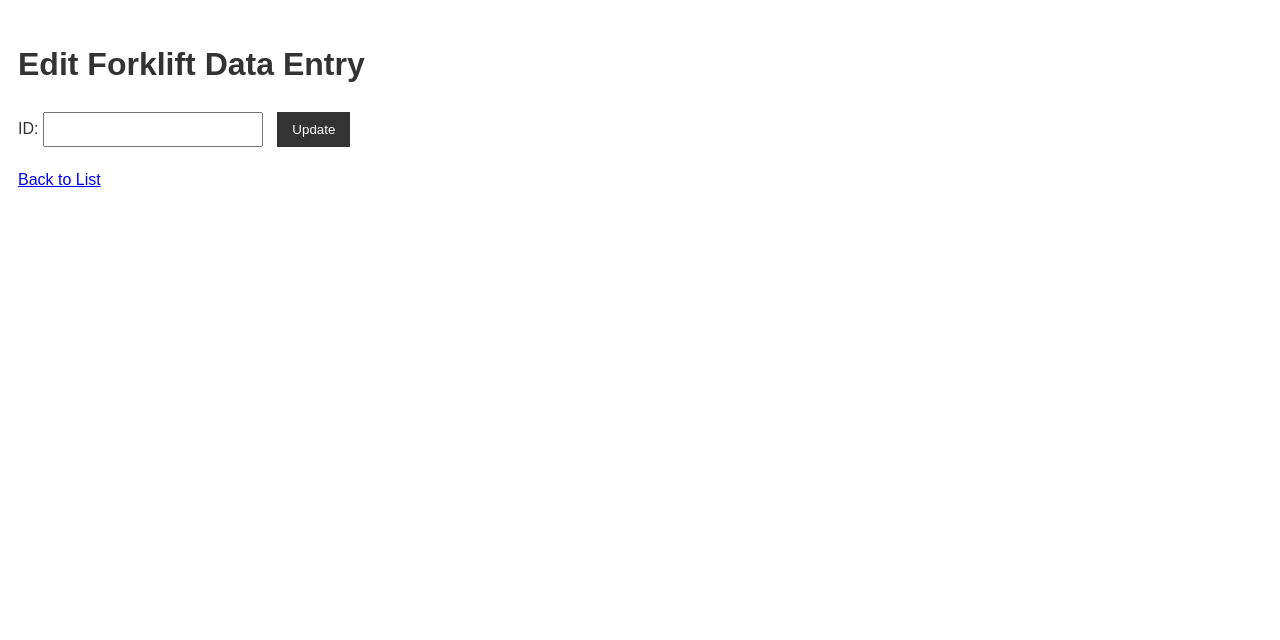
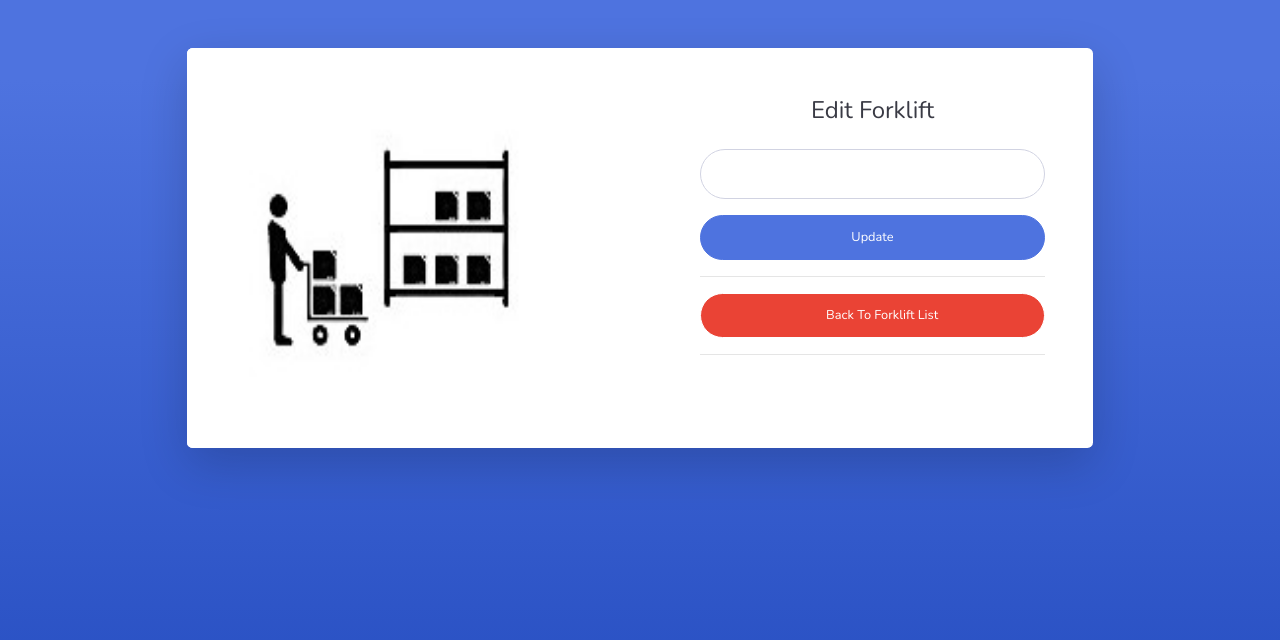
Before and after one commit to AeroWatchDkIT/AdminViewPy, a Flask app: page /editForklifts/1 in a window 1280 px wide. Shown: the top 640 px of the page. Run offline with Flask 3, Linux system fonts and the light colour scheme; data that the repository does not hold is empty; some libraries are stand-ins or nearby versions.

Commit message:
:art: Styled Edit Forklift

```diff
--- a/templates/createPallet.html
+++ b/templates/createPallet.html
@@ -52,7 +52,7 @@
                             <div class="col-lg-6">
                                 <div class="p-5">
                                     <div class="text-center">
-                                        <h1 class="h4 text-gray-900 mb-4">Create New Forklift</h1>
+                                        <h1 class="h4 text-gray-900 mb-4">Create New Pallet</h1>
                                     </div>
                                     <form method="POST" onsubmit="return validateIdFormat" class="user">
                                         <div class="form-group">
--- a/templates/editForklift.html
+++ b/templates/editForklift.html
@@ -1,21 +1,97 @@
-<!DOCTYPE html>
+    <!DOCTYPE html>
 <html lang="en">
 <head>
     <meta charset="UTF-8">
     <meta name="viewport" content="width=device-width, initial-scale=1.0">
-    <title>Edit Data Entry</title>
-    <link rel="stylesheet" href="{{ url_for('static', filename='css/style.css') }}">
+    <title>Create New Forklift Entry</title>
+    <!-- Include Bootstrap CSS -->
+    <link rel="stylesheet" href="{{ url_for('static', filename='bootstrap/css/sb-admin-2.css') }}">
+    <link rel="stylesheet" href="{{ url_for('static', filename='bootstrap/vendor/fontawesome-free/css/all.min.css') }}">
+    <link rel="stylesheet" href="{{ url_for('static', filename='bootstrap/css/sb-admin-2.min.css') }}">
+    <link href="https://fonts.googleapis.com/css?family=Nunito:200,200i,300,300i,400,400i,600,600i,700,700i,800,800i,900,900i" rel="stylesheet">
+    <link rel="icon" href="{{url_for('static', filename='bootstrap/img/PalletSync2Logo.jpg')}}" type="image/x-icon" />
+    <script>
+        function validateIdFormat() {
+            var idInput = document.getElementById('id');
+            var idValue = idInput.value;
+            var idPattern = /^F-\d{4}$/;  // Regular expression for the format "F-1234"
+
+            if (!idPattern.test(idValue)) {
+                alert('ID must be in the F-1234 format');
+                idInput.focus();
+                return false;
+            }
+            return true;
+        }
+    </script>
 </head>
-<body>
-    <h1>Edit Forklift Data Entry</h1>
-    <form method="POST">
-        <input type="hidden" name="_method" value="PUT">  <!-- This is for using PUT in Flask -->
+<body class="bg-gradient-primary">
+    <!-- Include Bootstrap JS and jQuery -->
+    <script src="https://code.jquery.com/jquery-3.5.1.slim.min.js"></script>
+    <script src="https://cdn.jsdelivr.net/npm/@popperjs/core@2.5.3/dist/umd/popper.min.js"></script>
+    <script src="https://maxcdn.bootstrapcdn.com/bootstrap/4.5.2/js/bootstrap.min.js"></script>
 
-        <label for="id">ID:</label>
-        <input type="text" id="id" name="id" value="{{ data.id }}" required>
+    <!-- Include your validation.js script -->
+    <script src="{{ url_for('static', filename='js/validation.js') }}"></script>
 
-        <button type="submit">Update</button>
-    </form>
-    <a href="{{ url_for('forklifts') }}">Back to List</a>
+
+    <div class="container">
+
+        <!-- Outer Row -->
+        <div class="row justify-content-center">
+
+            <div class="col-xl-10 col-lg-12 col-md-9">
+
+                <div class="card o-hidden border-0 shadow-lg my-5">
+                    <div class="card-body p-0">
+                        <!-- Nested Row within Card Body -->
+                        <div class="row">
+                            <div class="col-lg-6 d-none d-lg-block">
+                                <img src="{{url_for('static', filename='bootstrap/img/PalletSync2Logo.jpg')}}" alt="PalletSync Logo" width="400" height="400">
+                            </div>
+                            <div class="col-lg-6">
+                                <div class="p-5">
+                                    <div class="text-center">
+                                        <h1 class="h4 text-gray-900 mb-4">Edit Forklift</h1>
+                                    </div>
+                                    <form method="POST" onsubmit="return validateIdFormat" class="user">
+                                        <div class="form-group">
+                                            <input type="hidden" name="_method" value="PUT">  <!-- This is for using PUT in Flask -->
+                                            <input type="text" id="id" name="id" class="form-control form-control-user"
+                                                value="{{data.id}}" required>
+
+                                        </div>
+                                        <button type="submit" class="btn btn-primary btn-user btn-block">
+                                            Update
+                                        </button>
+                                        <hr>
+                                        <a href="{{ url_for('forklifts') }}" class="btn btn-google btn-user btn-block">
+                                            <i class="fab fa-fw"></i> Back To Forklift List
+                                        </a>
+                                    </form>
+                                    <hr>
+                                </div>
+                            </div>
+                        </div>
+                    </div>
+                </div>
+
+            </div>
+
+        </div>
+
+    </div>
+
+    <script src="{{ url_for('static', filename='bootstrap/vendor/jquery/jquery.min.js') }}"></script>
+    <!-- Bootstrap core JavaScript-->
+    <script src="{{ url_for('static', filename='bootstrap/vendor/jquery/jquery.min.js') }}"></script>
+    <script src="{{ url_for('static', filename='bootstrap/vendor/bootstrap/js/bootstrap.bundle.min.js') }}"></script>
+    <!-- Core plugin JavaScript-->
+    <script src="{{url_for('static', filename='bootstrap/vendor/jquery-easing/jquery.easing.min.js')}}"></script>
+    <!-- Custom scripts for all pages-->
+    <script src="{{url_for('static', filename='bootstrap/js/sb-admin-2.min.js')}}"></script>
+    <!-- Page level plugins -->
+    <script src="{{url_for('static', filename='bootstrap/vendor/chart.js/Chart.min.js')}}"></script>
+    <!-- Page level custom scripts -->
 </body>
 </html>
```
